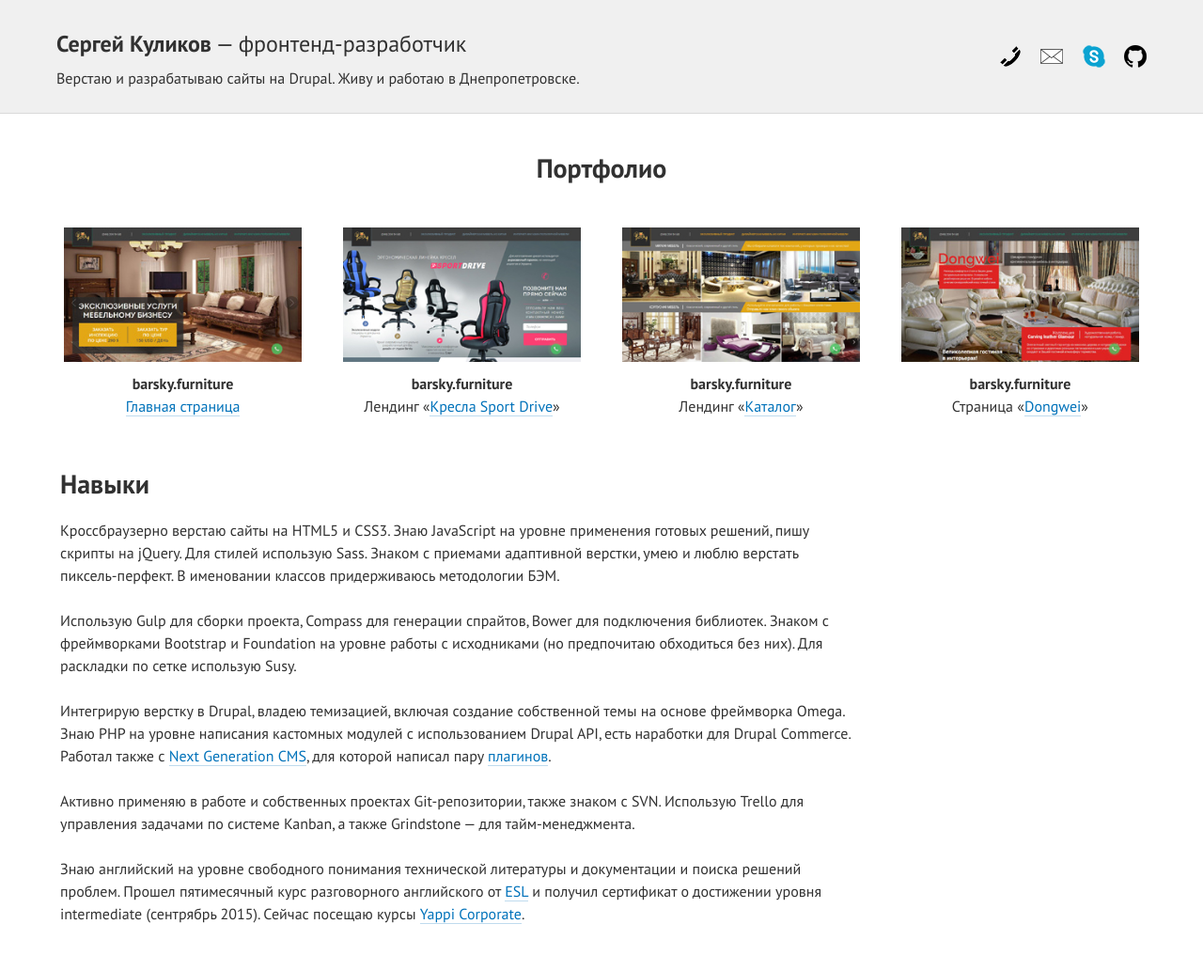
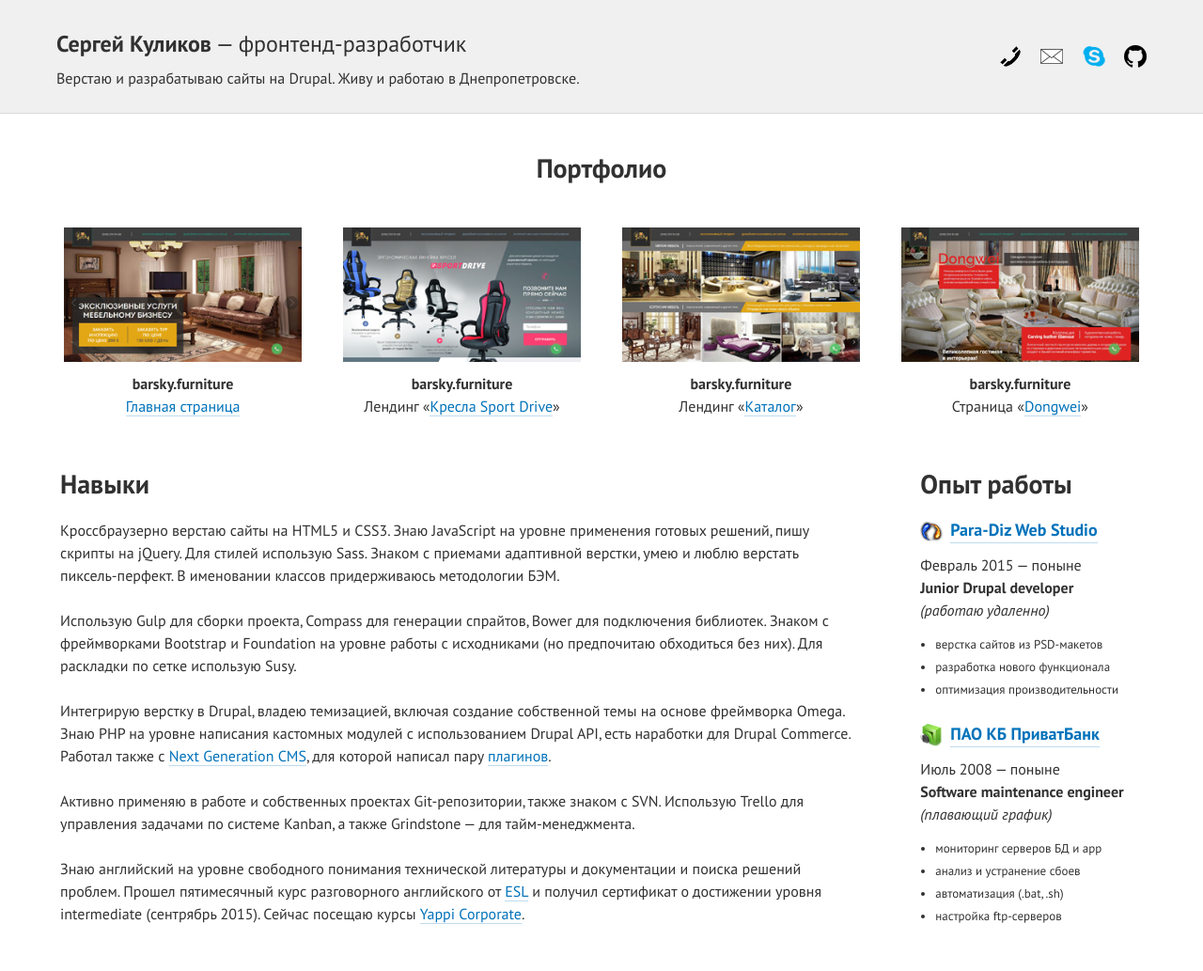
Before and after one commit to web-padawan/web-padawan.github.io, a Jekyll site: the page built from index.html, in a window 1280 px wide. Shown: the whole page at 94% size. Built offline with Jekyll 4.4.1, drawn with Linux system fonts in a browser that asks for light colours; after the commit the page ends 1011 px from its top, so only the background shows below that.

Commit message:
[new] experience - markup, styles, sprites

```diff
--- /dev/null
+++ b/_includes/experience.html
@@ -0,0 +1,30 @@
+<div class="experience">
+  <h2 class="experience__title">Опыт работы</h2>
+
+  <div class="experience-company">
+    <div class="experience-company__icon experience-company__icon--paradiz">&nbsp;</div>
+    <a class="experience-company__title" href="http://para-diz.com.ua" target="_blank">Para-Diz Web Studio</a>
+    <div class="experience-company__period">Февраль 2015 — поныне</div>
+    <div class="experience-company__job">Junior Drupal developer</div>
+    <div class="experience-company__note">(работаю удаленно)</div>
+    <ul class="experience-company__description">
+      <li>верстка сайтов из PSD-макетов</li>
+      <li>разработка нового функционала</li>
+      <li>оптимизация производительности</li>
+    </ul>
+  </div>
+
+  <div class="experience-company">
+    <div class="experience-company__icon experience-company__icon--privat">&nbsp;</div>
+    <a class="experience-company__title" href="https://privatbank.ua" target="_blank">ПАО КБ ПриватБанк</a>
+    <div class="experience-company__period">Июль 2008 — поныне</div>
+    <div class="experience-company__job">Software maintenance engineer</div>
+    <div class="experience-company__note">(плавающий график)</div>
+    <ul class="experience-company__description">
+      <li>мониторинг серверов БД и app</li>
+      <li>анализ и устранение сбоев</li>
+      <li>автоматизация (.bat, .sh)</li>
+      <li>настройка ftp-серверов</li>
+    </ul>
+  </div>
+</div>
--- a/index.html
+++ b/index.html
@@ -5,3 +5,5 @@
   {% include portfolio.html %}
 
   {% include skills.html %}
+
+  {% include experience.html %}
```
Also changed, not shown: assets/css/app.css (+62 -4 lines), sass/blocks/_experience.scss (added, +57 -0 lines), sass/blocks/_skills.scss (+7 -0 lines), assets/css/app.min.css, assets/images/generated/icons-sca97a017d8.png (deleted), assets/images/generated/icons-scb68b88af2.png (added), assets/images/icons/paradiz.png (added), assets/images/icons/privat.png (added), assets/images/icons/skype.png.
